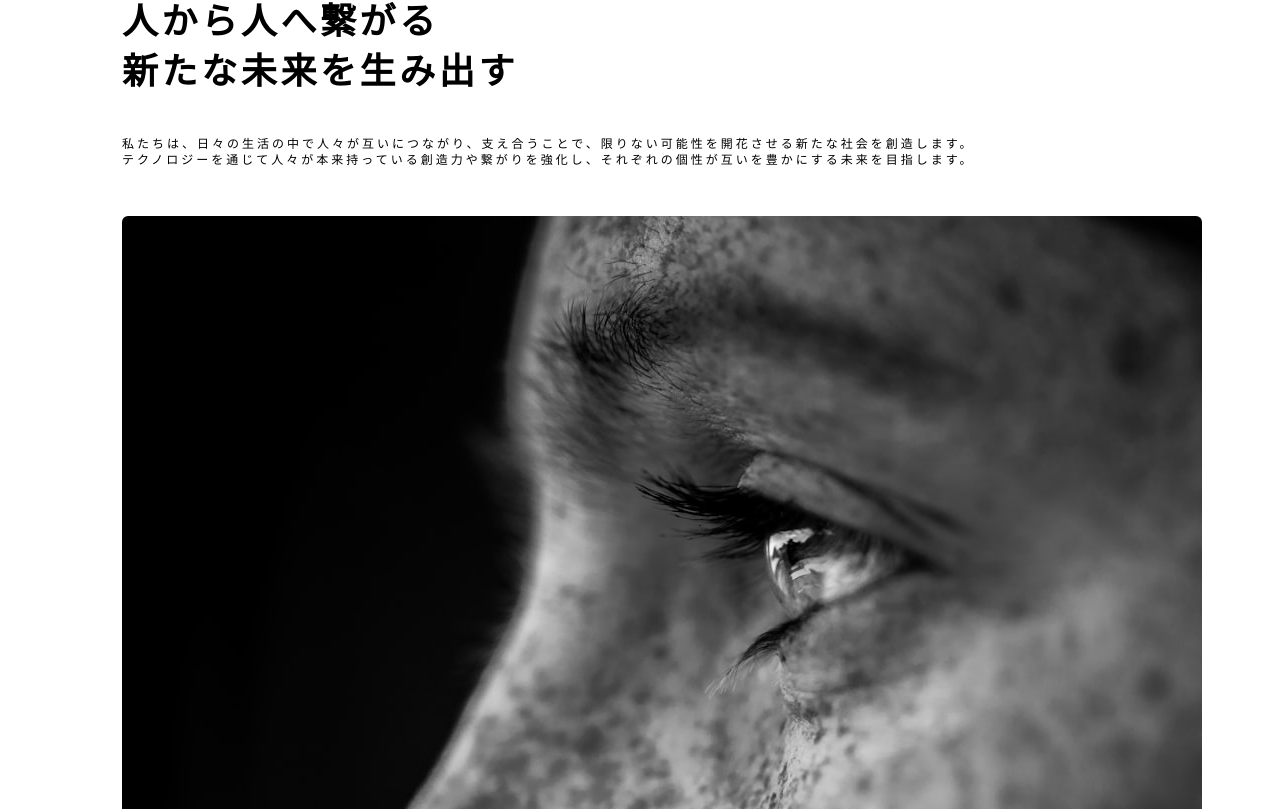
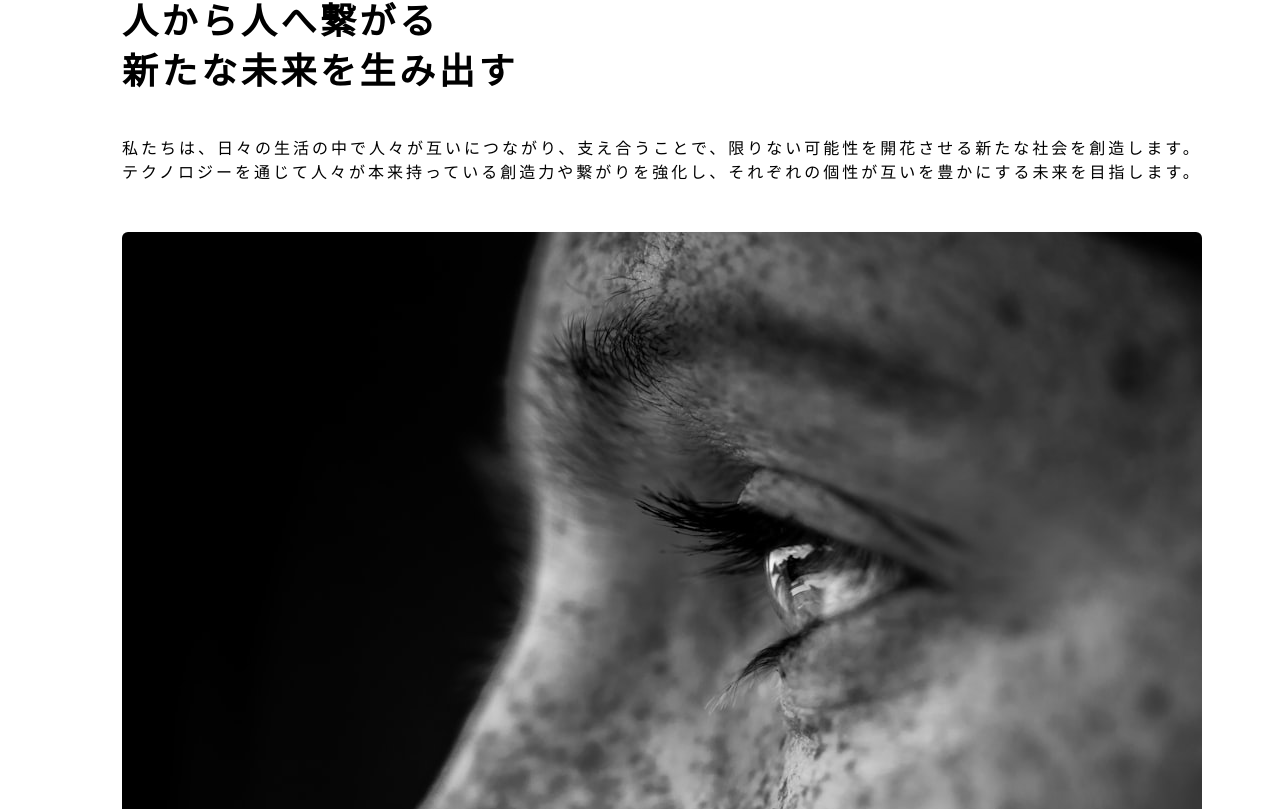
Before and after one commit to SomaTakata/tech-nova, a Next.js app: page /about in a window 1280 px wide. Shown: the part 1071-1880 px from the top of the page. Built offline with nearby package versions, Linux system fonts and the light colour scheme.

Commit message:
AboutSectionの文字の太さを調整

```diff
--- a/src/components/section/AboutSection.tsx
+++ b/src/components/section/AboutSection.tsx
@@ -28,7 +28,7 @@ const MobileNav: React.FC<AboutSectionProps> = ({
     >
       <VerticalText text={title} />
       <div className="sm:px-20 pl-10">
-        <h2 className="whitespace-pre-line sm:mb-10 mb-6 tracking-widest lg:text-4xl md:text-[28px] text-xl font-black leading-relaxed">
+        <h2 className="whitespace-pre-line sm:mb-10 mb-6 tracking-widest lg:text-4xl md:text-[28px] text-xl font-bold sm:font-black leading-relaxed">
           {heading}
         </h2>
         <p className="whitespace-pre-line mb-12 text-xs tracking-[3px]">
@@ -69,7 +69,7 @@ const DesktopNav: React.FC<AboutSectionProps> = ({
         <h2 className="whitespace-pre-line   sm:mb-10 mb-6 tracking-widest lg:text-4xl md:text-[28px] md:leading-10 lg:leading-[50px]  text-xl font-black ">
           {heading}
         </h2>
-        <p className="whitespace-pre-line mb-12 text-xs tracking-[3px]">
+        <p className="whitespace-pre-line mb-12 text-base tracking-[3px]">
           {description}
         </p>
         <Image
```
